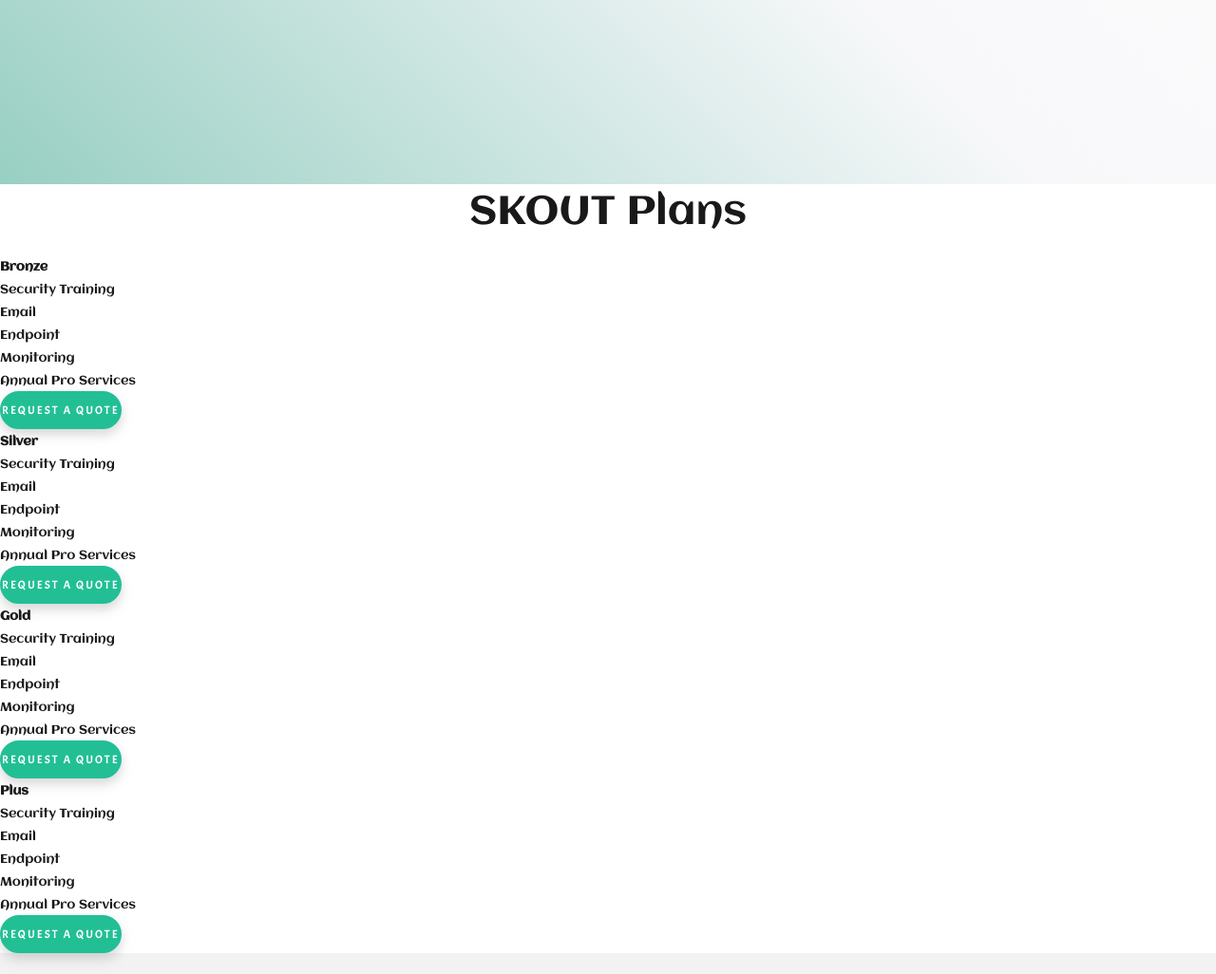
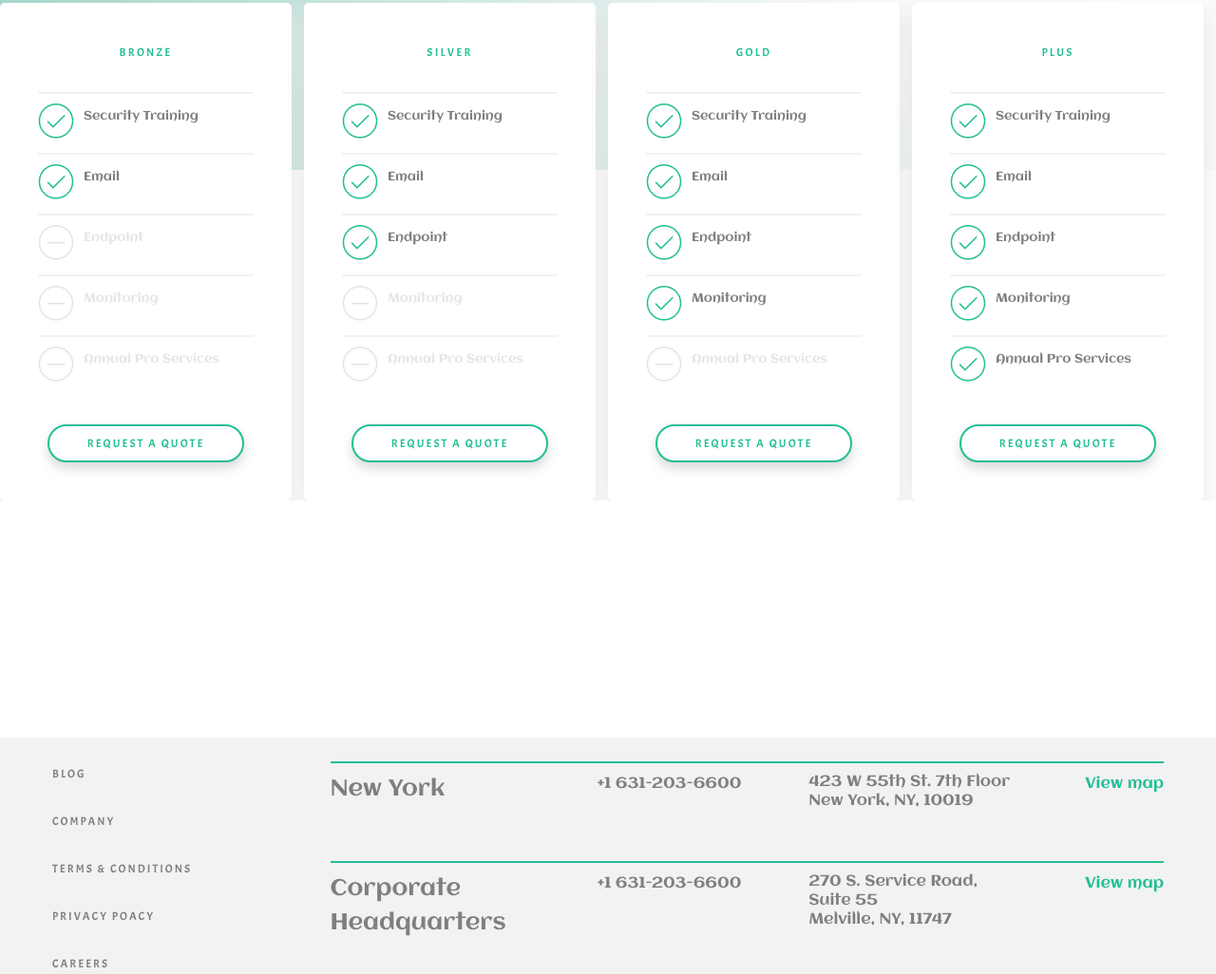
Before and after one commit to VladyslavPolushyn/altex-soft-lab, a website: page hw2/index.html in a window 1280 px wide. Shown: the part 3187-4213 px from the top of the page at 95% size. Drawn offline with nearby package versions, Linux system fonts and the light colour scheme; files that its build step writes are made by us from their sources.

Commit message:
Added plans slider

```diff
--- a/hw2/assets/js/slickSlider.js
+++ b/hw2/assets/js/slickSlider.js
@@ -1,6 +1,47 @@
 $(document).ready(function(){
+
   $('.problems__slider-container').slick({
   	arrows: false,
-  	dots: true
+  	dots: true,
+  	autoplay: true,
+  	autoplaySpeed: 2000,
   });
+
+  $('.plans__slider-container').slick({
+  	arrows: false,
+	  infinite: false,
+	  speed: 300,
+	  slidesToScroll: 1,
+	  autoplay: true,
+  	autoplaySpeed: 2000,
+	  // centerMode: true,
+	  // variableWidth: true
+
+	  responsive: [
+	  {
+      breakpoint: 768,
+      settings: {
+    	  slidesToShow: 1,
+			  centerMode: true,
+			  variableWidth: true
+      }
+    },
+    {
+      breakpoint: 992,
+      settings: {
+        slidesToShow: 3,
+      }
+    },
+    {
+      breakpoint: 10000,
+      settings: {
+    	  slidesToShow: 4,
+      }
+    },
+
+  ]
+
+  });
+
+
 });
--- a/hw2/assets/sass/main.sass
+++ b/hw2/assets/sass/main.sass
@@ -409,7 +409,7 @@
 		background: -webkit-linear-gradient(45deg, rgb(152, 207, 195), rgb(248, 248, 250), rgb(255, 255, 255))
 		background: -moz-linear-gradient(45deg, rgb(152, 207, 195), rgb(248, 248, 250), rgb(255, 255, 255))
 		background: linear-gradient(45deg, rgb(152, 207, 195), rgb(248, 248, 250), rgb(255, 255, 255))
-		padding: 40px 0 365px
+		padding: 40px 0 350px
 
 		&__slider-container
 			padding-top: 70px
@@ -502,11 +502,64 @@
 						@include primaryBtnHover
 
 	.plans
+		position: relative
+		top: -250px
 
 		.section-header
 			text-align: center
 
 		&__slider-container
+
+			.slick-slide
+				margin-right: 13px
+
+		&__slide
+			padding: 35px 20px
+			border-radius: 5px
+			background-color: $white-color
+			box-shadow: 0px 12px 24px 0px rgba(229, 229, 229, 1)
+			max-width: 260px
+
+		&__slide-header
+			color: $accent-green-color
+			font-family: acme, sans-serif
+			font-size: 12px
+			font-weight: 400
+			line-height: 24px
+			letter-spacing: 2.25px
+			text-align: center
+			text-transform: uppercase
+			margin-bottom: 30px
+
+		&__slide-list
+
+
+		&__slide-list_item
+			display: flex
+			color: $gray-text-color
+			padding-top: 10px
+			margin-bottom: 15px
+			border-top: 2px solid $footer-bg-color
+
+			&-img
+				margin-right: 10px
+
+			&.disabled
+				color: $light-gray-color
+
+		&__slide-btn
+			display: block
+			margin: 0 auto
+			margin-top: 45px
+			@include btnPaddingX(40px)
+			background-color: $white-color
+			color: $accent-green-color
+
+			&:hover
+				@include secondaryBtnHover
+
+
+	.ventures
 
 
 
@@ -888,6 +941,7 @@
 						width: max-content
 						margin: 0
 
+
 	.main-footer
 
 		.footer-blocks
@@ -1006,6 +1060,48 @@
 				img
 					width: 90px
 
+		.plans
+
+			&__slider-container
+
+				.slick-track
+					display: flex
+					justify-content: space-around
+
+				.slick-slide
+					// margin-right: 50px
+					// max-width: 330px !important
+
+			&__slide
+				padding: 40px
+				max-width: 330px
+
+			&__slide-header
+				font-size: 12px
+				line-height: 24px
+				letter-spacing: 2.25px
+				margin-bottom: 30px
+
+			&__slide-list
+
+
+			&__slide-list_item
+				display: flex
+				color: $gray-text-color
+				padding-top: 10px
+				margin-bottom: 15px
+				border-top: 2px solid $footer-bg-color
+
+				&-img
+					margin-right: 10px
+
+				&.disabled
+					color: $light-gray-color
+
+			&__slide-btn
+				margin-top: 45px
+				@include btnPaddingX(40px)
+
 
 
 	.main-footer
--- a/hw2/index.html
+++ b/hw2/index.html
@@ -297,11 +297,21 @@
 					<div class="plans__slide">
 						<h4 class="plans__slide-header">Bronze</h4>
 						<ul class="plans__slide-list">
-							<li>Security Training</li>
-							<li>Email</li>
-							<li>Endpoint</li>
-							<li>Monitoring</li>
-							<li>Annual Pro Services</li>
+							<li class="plans__slide-list_item">
+								<img class="plans__slide-list_item-img" src="assets/img/CheckMark-Line-T.png" alt="Enabled"> Security Training
+							</li>
+							<li class="plans__slide-list_item">
+								<img class="plans__slide-list_item-img" src="assets/img/CheckMark-Line-T.png" alt="Enabled"> Email
+							</li>
+							<li class="plans__slide-list_item disabled">
+								<img class="plans__slide-list_item-img" src="assets/img/CheckMark-Line-F.png" alt="Disabled"> Endpoint
+							</li>
+							<li class="plans__slide-list_item disabled">
+								<img class="plans__slide-list_item-img" src="assets/img/CheckMark-Line-F.png" alt="Disabled"> Monitoring
+							</li>
+							<li class="plans__slide-list_item disabled">
+								<img class="plans__slide-list_item-img" src="assets/img/CheckMark-Line-F.png" alt="Disabled"> Annual Pro Services
+							</li>
 						</ul>
 						<button class="btn plans__slide-btn">Request a Quote</button>
 					</div>
@@ -309,11 +319,21 @@
 					<div class="plans__slide">
 						<h4 class="plans__slide-header">Silver</h4>
 						<ul class="plans__slide-list">
-							<li>Security Training</li>
-							<li>Email</li>
-							<li>Endpoint</li>
-							<li>Monitoring</li>
-							<li>Annual Pro Services</li>
+							<li class="plans__slide-list_item">
+								<img class="plans__slide-list_item-img" src="assets/img/CheckMark-Line-T.png" alt="Enabled"> Security Training
+							</li>
+							<li class="plans__slide-list_item">
+								<img class="plans__slide-list_item-img" src="assets/img/CheckMark-Line-T.png" alt="Enabled"> Email
+							</li>
+							<li class="plans__slide-list_item">
+								<img class="plans__slide-list_item-img" src="assets/img/CheckMark-Line-T.png" alt="Enabled"> Endpoint
+							</li>
+							<li class="plans__slide-list_item disabled">
+								<img class="plans__slide-list_item-img" src="assets/img/CheckMark-Line-F.png" alt="Disabled"> Monitoring
+							</li>
+							<li class="plans__slide-list_item disabled">
+								<img class="plans__slide-list_item-img" src="assets/img/CheckMark-Line-F.png" alt="Disabled"> Annual Pro Services
+							</li>
 						</ul>
 						<button class="btn plans__slide-btn">Request a Quote</button>
 					</div>
@@ -321,11 +341,21 @@
 					<div class="plans__slide">
 						<h4 class="plans__slide-header">Gold</h4>
 						<ul class="plans__slide-list">
-							<li>Security Training</li>
-							<li>Email</li>
-							<li>Endpoint</li>
-							<li>Monitoring</li>
-							<li>Annual Pro Services</li>
+							<li class="plans__slide-list_item">
+								<img class="plans__slide-list_item-img" src="assets/img/CheckMark-Line-T.png" alt="Enabled"> Security Training
+							</li>
+							<li class="plans__slide-list_item">
+								<img class="plans__slide-list_item-img" src="assets/img/CheckMark-Line-T.png" alt="Enabled"> Email
+							</li>
+							<li class="plans__slide-list_item">
+								<img class="plans__slide-list_item-img" src="assets/img/CheckMark-Line-T.png" alt="Enabled"> Endpoint
+							</li>
+							<li class="plans__slide-list_item">
+								<img class="plans__slide-list_item-img" src="assets/img/CheckMark-Line-T.png" alt="Enabled"> Monitoring
+							</li>
+							<li class="plans__slide-list_item disabled">
+								<img class="plans__slide-list_item-img" src="assets/img/CheckMark-Line-F.png" alt="Disabled"> Annual Pro Services
+							</li>
 						</ul>
 						<button class="btn plans__slide-btn">Request a Quote</button>
 					</div>
@@ -333,11 +363,21 @@
 					<div class="plans__slide">
 						<h4 class="plans__slide-header">Plus</h4>
 						<ul class="plans__slide-list">
-							<li>Security Training</li>
-							<li>Email</li>
-							<li>Endpoint</li>
-							<li>Monitoring</li>
-							<li>Annual Pro Services</li>
+							<li class="plans__slide-list_item">
+								<img class="plans__slide-list_item-img" src="assets/img/CheckMark-Line-T.png" alt="Enabled"> Security Training
+							</li>
+							<li class="plans__slide-list_item">
+								<img class="plans__slide-list_item-img" src="assets/img/CheckMark-Line-T.png" alt="Enabled"> Email
+							</li>
+							<li class="plans__slide-list_item">
+								<img class="plans__slide-list_item-img" src="assets/img/CheckMark-Line-T.png" alt="Enabled"> Endpoint
+							</li>
+							<li class="plans__slide-list_item">
+								<img class="plans__slide-list_item-img" src="assets/img/CheckMark-Line-T.png" alt="Enabled"> Monitoring
+							</li>
+							<li class="plans__slide-list_item">
+								<img class="plans__slide-list_item-img" src="assets/img/CheckMark-Line-T.png" alt="Enabled"> Annual Pro Services
+							</li>
 						</ul>
 						<button class="btn plans__slide-btn">Request a Quote</button>
 					</div>
@@ -347,7 +387,10 @@
 			</section>
 
 			<section class="ventures" id="ventures">
-				<div class="container"></div>
+				<div class="container">
+
+
+				</div>
 			</section>
 
 			<section class="get-in-touch" id="getInTouch">
```
Also changed, not shown: hw2/assets/img/CheckMark-Line-F.png (added), hw2/assets/img/CheckMark-Line-T.png (added), hw2/assets/img/LMS-black.png (added), hw2/assets/img/TuskVentures-black.png (added).
